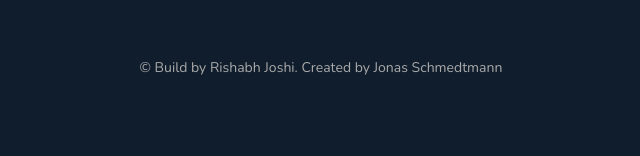
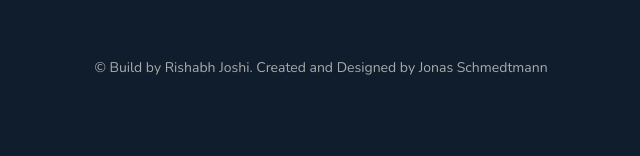
Before and after one commit to joshir16/Nexter, a website: page index.html in a window 1280 px wide. Shown: the part 3798-3954 px from the top of the page, 359-999 px from the left. Drawn offline with nearby package versions, Linux system fonts and the light colour scheme.

Commit message:
Update index.html

```diff
--- a/index.html
+++ b/index.html
@@ -456,7 +456,7 @@
             <li class="nav_item"><a href="#" class="nav_link">Come work with us</a></li>
         </ul>
         <p class="copyright">
-            &copy; Build by Rishabh Joshi. Created by Jonas Schmedtmann
+            &copy; Build by Rishabh Joshi. Created and Designed by Jonas Schmedtmann
         </p>
     </footer>
 </body>
```
